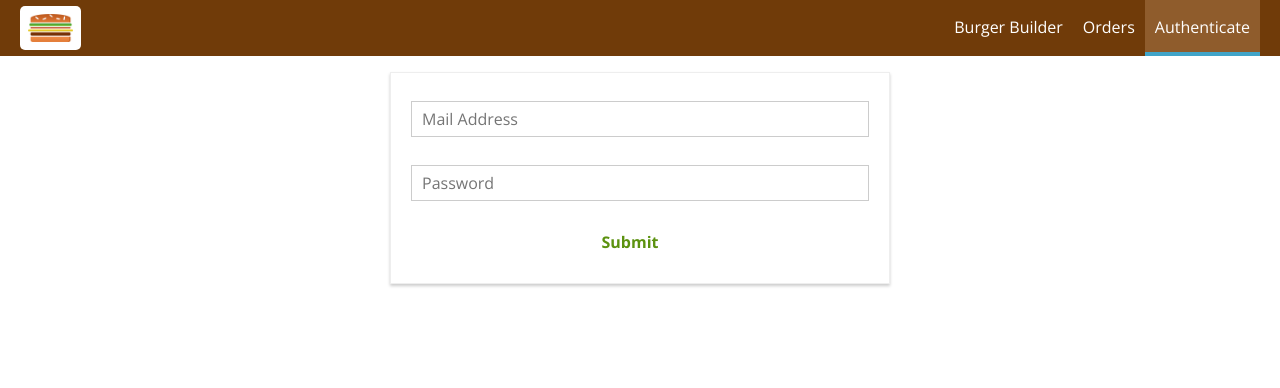
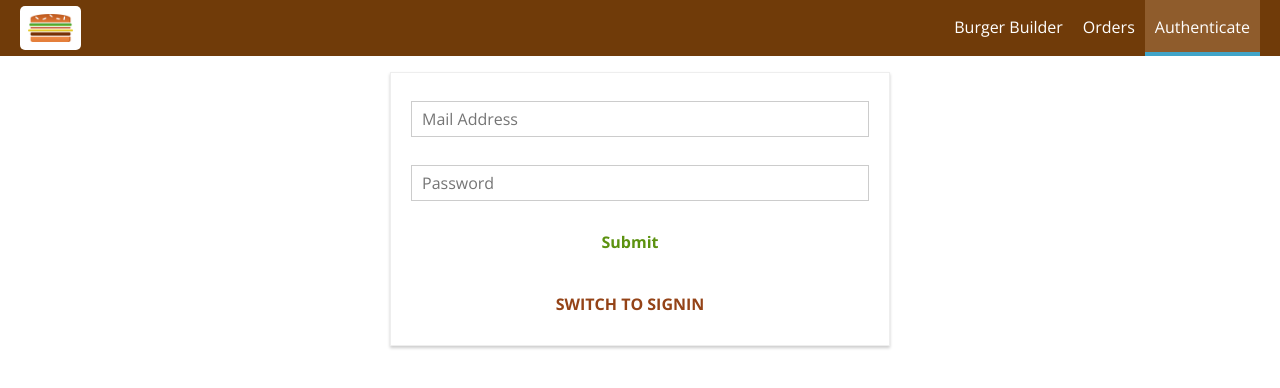
Before and after one commit to kevinlens/React-Burger-App, a React (Create React App) app: page /auth in a window 1280 px wide. Shown: the top 388 px of the page. Built offline with nearby package versions, Linux system fonts and the light colour scheme.

Commit message:
Added Sign In

```diff
--- a/src/containers/Auth/Auth.js
+++ b/src/containers/Auth/Auth.js
@@ -38,7 +38,8 @@
                 valid: false,
                 touched: false
             }
-        }
+        },
+        isSignup: true
     }
 
 
@@ -78,9 +79,17 @@
 
     submitHandler = (event) => {
         event.preventDefault();
-        this.props.onAuth(this.state.controls.email.value, this.state.controls.password.value)
+        this.props.onAuth(this.state.controls.email.value, this.state.controls.password.value, this.state.isSignup)
     }
 
+    switchAuthModeHandler = () => {
+        this.setState(prevState => {
+            //the previous state's 'isSignup' property will be switched
+            return {isSignup: !prevState.isSignup}
+        })
+    }
+
+//---------------------------------------------------------
     render() {
 
         const formElementsArray = [];
@@ -113,6 +122,10 @@
                     {form}
                     <Button btnType="Success">Submit</Button>
                 </form>
+              <Button
+                  clicked={this.switchAuthModeHandler}
+                  btnType="Danger"
+             >SWITCH TO {this.state.isSignup ? 'SIGNIN' : 'SIGNUP'}</Button>
             </div>
         );
     }
@@ -121,7 +134,7 @@
 
 const mapDispatchToProps = dispatch => {
     return {
-        onAuth: (email, password) => dispatch(actions.auth(email, password))
+        onAuth: (email, password, isSignup) => dispatch(actions.auth(email, password, isSignup))
     }
 }
 
--- a/src/store/actions/auth.js
+++ b/src/store/actions/auth.js
@@ -21,22 +21,30 @@
     }
 }
 
-export const auth = (email, password) =>{
+export const auth = (email, password, isSignup) =>{
     return dispatch => {
         dispatch(authStart());
         const authData = {
             email: email,
             password: password,
             returnSecureToken: true
+        };
+
+        let url = 'https://identitytoolkit.googleapis.com/v1/accounts:signUp?key=AIzaSyAQ2vldUe_XFCDtLczRljzYiwYyDr7Y1Is';
+        if(!isSignup){
+            url = 'https://identitytoolkit.googleapis.com/v1/accounts:signInWithPassword?key=AIzaSyAQ2vldUe_XFCDtLczRljzYiwYyDr7Y1Is';
         }
-        axios.post('https://identitytoolkit.googleapis.com/v1/accounts:signUp?key=AIzaSyAQ2vldUe_XFCDtLczRljzYiwYyDr7Y1Is', authData)
+
+        axios.post(url, authData)
         .then(response =>{
             console.log(response);
-            dispatch(authSuccess())
+            dispatch(authSuccess(response))
         })
         .catch(err => {
             console.log(err)
-            dispatch(authFail())
+            dispatch(authFail(err))
         })
+
     }
+
 }
```
Also changed, not shown: src/store/reducers/auth.js (added).
